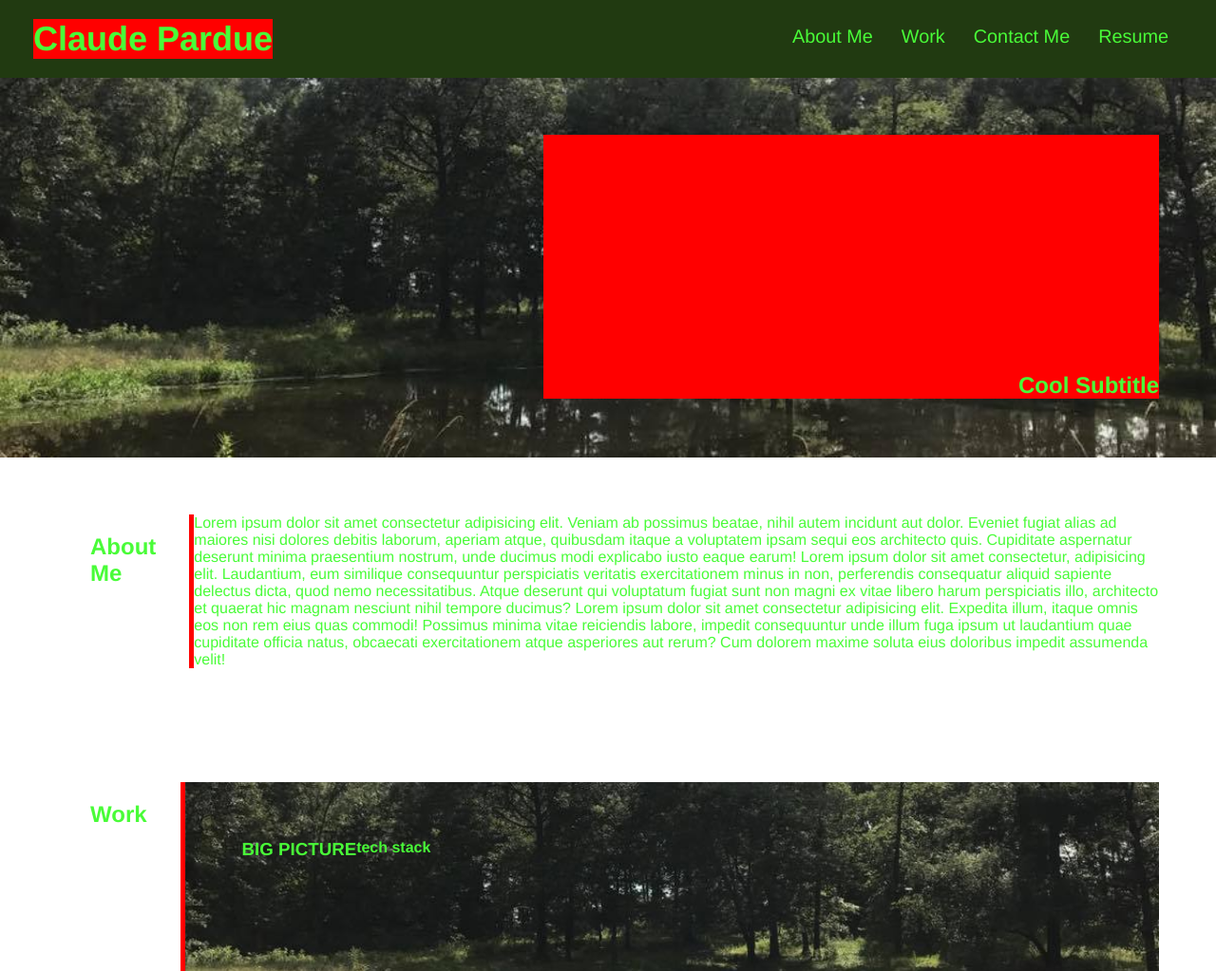
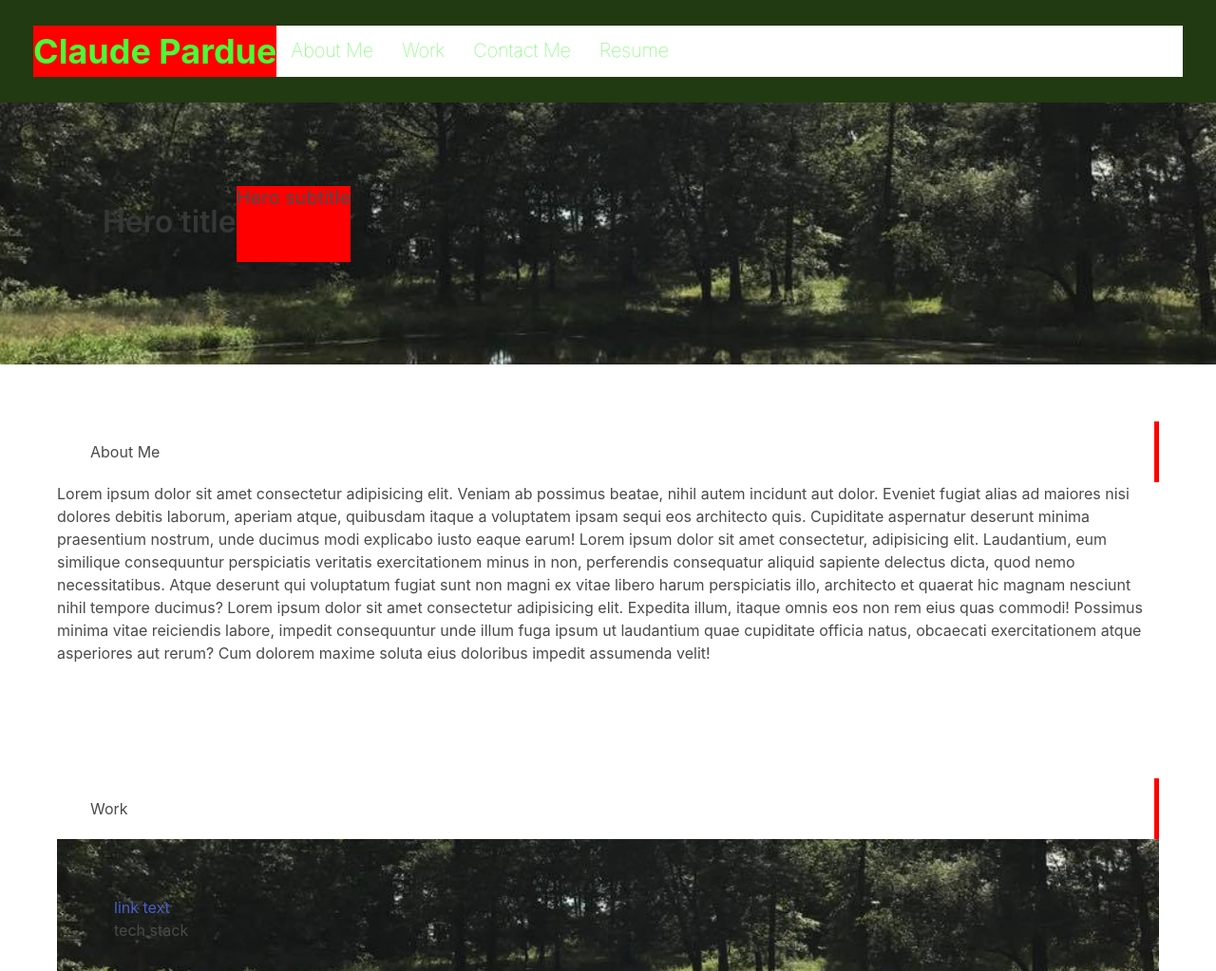
Before and after one commit to pardue95/portfolio, a plain HTML site: page index.html in a window 1280 px wide. Shown: the top 1023 px of the page at 95% size. Drawn offline with nearby package versions, Linux system fonts and the light colour scheme.

Commit message:
refactor

```diff
--- a/index.html
+++ b/index.html
@@ -1,20 +1,31 @@
-<html lang="en">
+<!DOCTYPE html>
+<html>
+  <head>
+    <meta charset="utf-8">
+    <meta name="viewport" content="width=device-width, initial-scale=1">
+    <title>Claude Pardue - Portfolio</title>
+    <link rel="stylesheet" href="./assets/css/style.css" />
+    <link rel="stylesheet" href="https://cdn.jsdelivr.net/npm/bulma@0.9.3/css/bulma.min.css">
+  </head>
+<!-- <html lang="en">
   <head>
     <meta charset="UTF-8" />
     <meta http-equiv="X-UA-Compatible" content="IE=edge" />
     <meta name="viewport" content="width=device-width, initial-scale=1.0" />
     <link rel="stylesheet" href="./assets/css/style.css" />
     <title>Claude Pardue - Portfolio</title>
-  </head>
+  </head> -->
 
   <body>
     <header>
       <!-- navigation tags - block level element -->
-      <h1>
-        <a href="/">Claude Pardue</a>
-      </h1>
-      <nav>
-        <ul>
+
+
+      <nav class="navbar">
+        <h1>
+          <a href="/">Claude Pardue</a>
+        </h1>
+        <ul class="has-text-right">
           <li>
             <a href="#about-me">About Me</a>
           </li>
@@ -35,11 +46,15 @@
 
     <!-- hero/jumbotron -->
     <section class="hero">
-      <div class="subtitle">
-        <h2>Cool Subtitle</h2>
+      <div class="hero-body">
+        <p class="title">
+          Hero title
+        </p>
+        <p class="subtitle">
+          Hero subtitle
+        </p>
       </div>
     </section>
-    <!-- END HERO-->
 
     <!-- BIO SECTION -->
     <section class="sections">
@@ -78,7 +93,7 @@
 
       <article class="section-copy">
         <section class="large-work">
-          <h3>BIG PICTURE</h3>
+          <a href="url">link text</a>
           <h4>tech stack</h4>
         </section>
 
```
